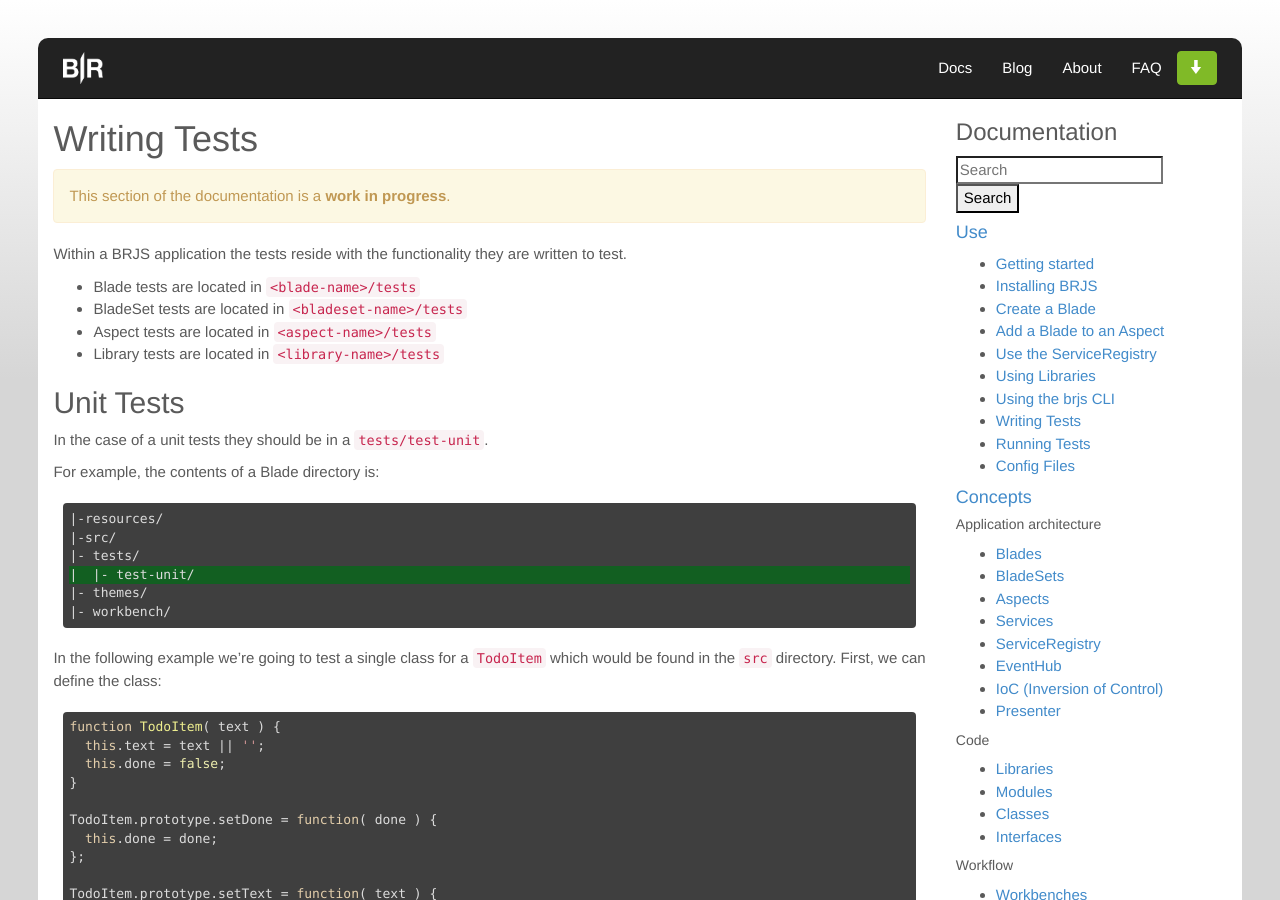
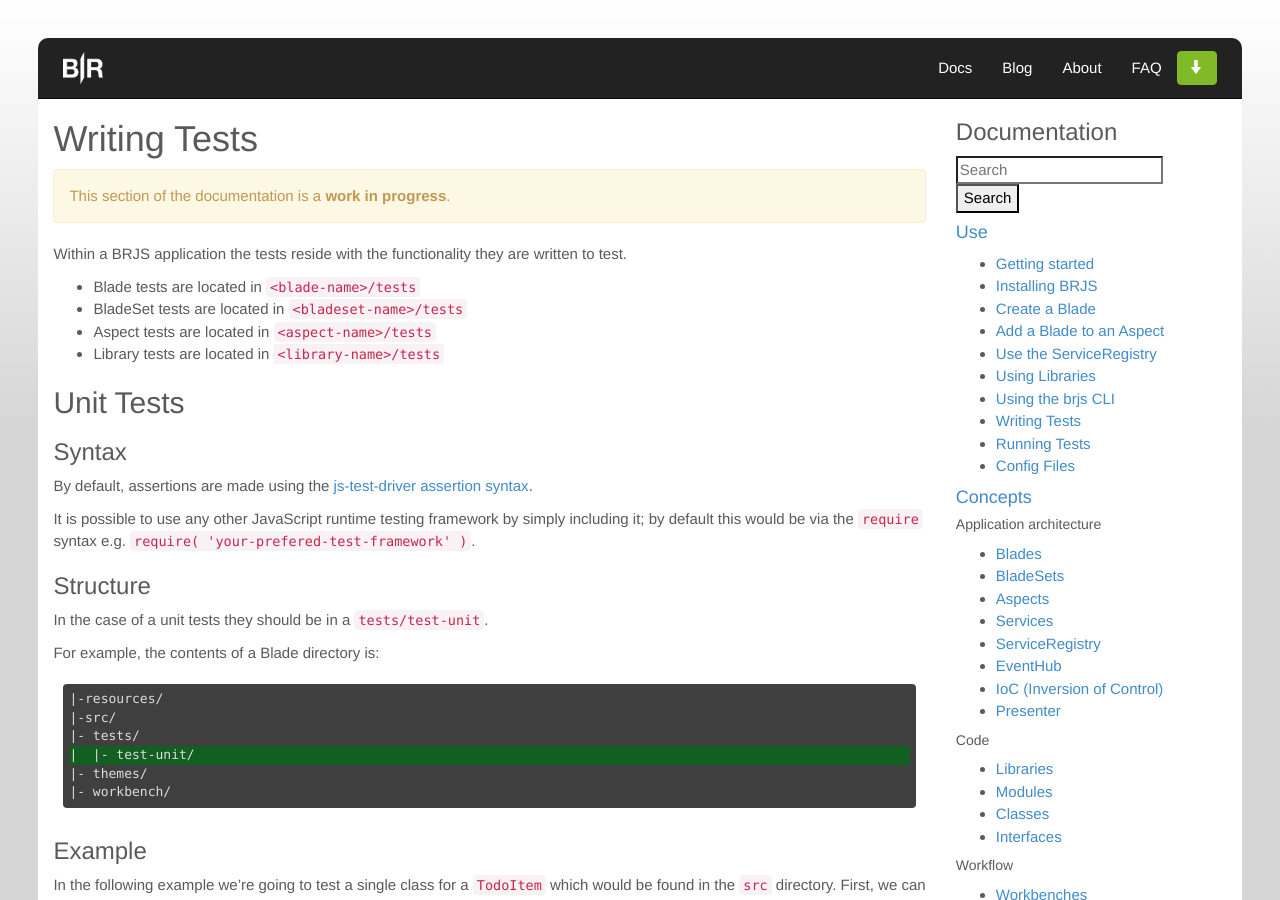
Before and after one commit to BladeRunnerJS/brjs-site, a Jekyll site: the page built from docs/use/writing_tests.md, in a window 1280 px wide and 900 px high. Built offline with Jekyll 4.4.1, drawn with Linux system fonts in a browser that asks for light colours; nearby versions of some CDN libraries; Markdown is read by kramdown in place of the engine named in the settings.

Commit message:
Adding info about js-test-driver assertion syntax

````diff
--- a/docs/use/writing_tests.md
+++ b/docs/use/writing_tests.md
@@ -13,6 +13,16 @@
 
 ## Unit Tests
 
+### Syntax
+
+By default,
+assertions are made using the [js-test-driver assertion syntax](https://code.google.com/p/js-test-driver/wiki/Assertions).
+
+It is possible to use any other JavaScript runtime testing framework
+by simply including it; by default this would be via the `require` syntax e.g. `require( 'your-prefered-test-framework' )`.
+
+### Structure
+
 In the case of a unit tests they should be in a `tests/test-unit`.
 
 For example, the contents of a Blade directory is:
@@ -27,6 +37,8 @@
 |- themes/
 |- workbench/
 ```
+
+### Example
 
 In the following example we're going to test a single class for a `TodoItem` which would be found in the `src` directory. First, we can define the class:
 
@@ -51,7 +63,7 @@
 
 We can then define a test for this class:
 
-```javascript
+```js
 TodoItemTest = TestCase( 'TodoItemTest' );
 
 var TodoItem = require( 'brjstodo/TodoItem' );
````
